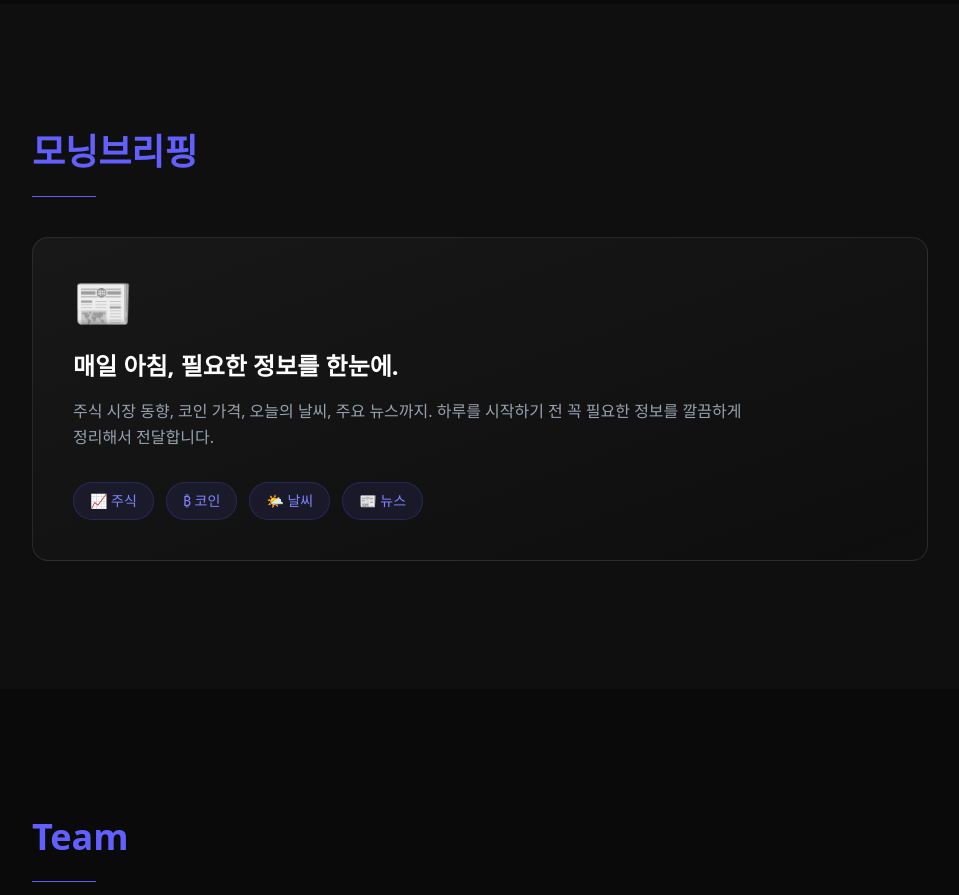
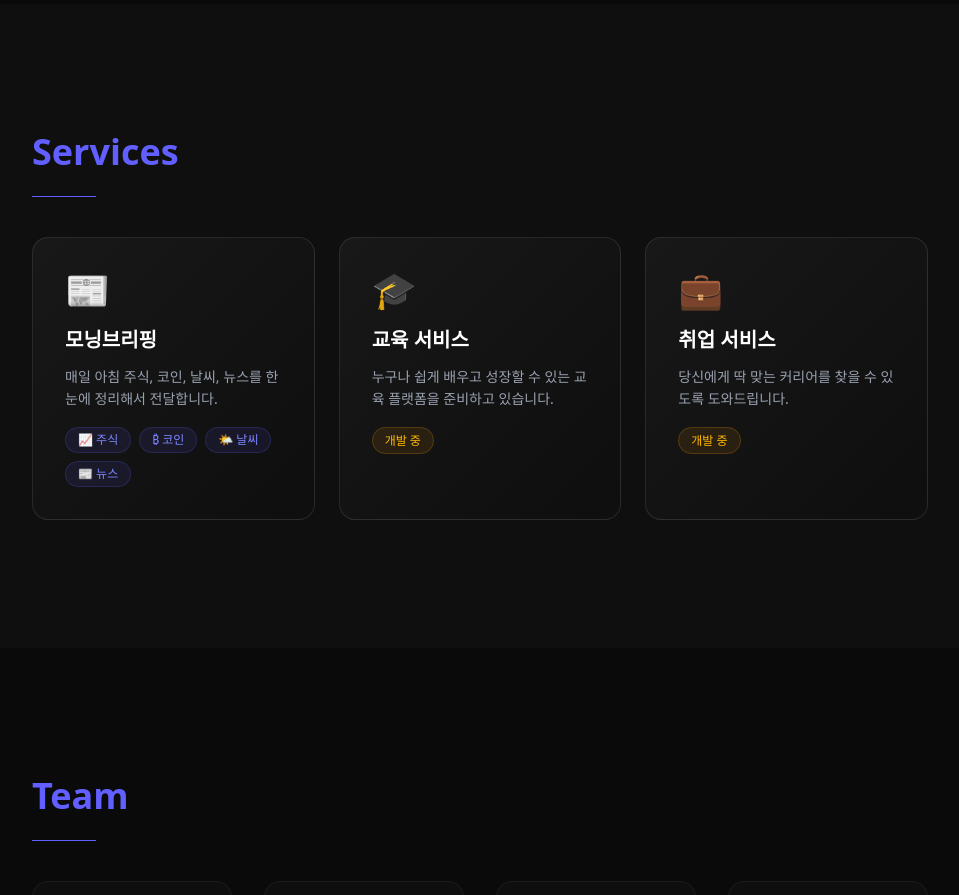
Before and after one commit to netdiver9/web-zuply, a Next.js app: page / in a window 1280 px wide. Shown: the part 1240-2135 px from the top of the page, without its empty margins (160-1119 px from the left). Built offline with nearby package versions, Linux system fonts and the light colour scheme.

Commit message:
Add education and career services (in development)

```diff
--- a/src/app/page.tsx
+++ b/src/app/page.tsx
@@ -54,28 +54,60 @@ export default function Home() {
         </div>
       </section>
 
-      {/* Product — 모닝브리핑 */}
+      {/* Products */}
       <section id="product" className="py-32 px-6 bg-white/[0.02]">
         <div className="max-w-4xl mx-auto">
           <h2 className="text-3xl sm:text-4xl font-bold mb-6">
-            <span className="text-indigo-500">모닝브리핑</span>
+            <span className="text-indigo-500">Services</span>
           </h2>
           <div className="h-px w-16 bg-indigo-500 mb-10" />
-          <div className="group relative p-10 rounded-2xl border border-white/10 bg-gradient-to-br from-white/[0.04] to-transparent">
+          <div className="grid grid-cols-1 md:grid-cols-3 gap-6">
+            {/* 모닝브리핑 */}
+            <div className="group relative p-8 rounded-2xl border border-white/10 bg-gradient-to-br from-white/[0.04] to-transparent hover:border-indigo-500/30 transition-all">
               <div className="absolute inset-0 bg-gradient-to-br from-indigo-500/5 to-transparent rounded-2xl opacity-0 group-hover:opacity-100 transition-opacity" />
               <div className="relative">
-              <div className="text-5xl mb-6">📰</div>
-              <h3 className="text-2xl font-bold mb-4">매일 아침, 필요한 정보를 한눈에.</h3>
-              <p className="text-gray-400 leading-relaxed mb-8 max-w-2xl">
-                주식 시장 동향, 코인 가격, 오늘의 날씨, 주요 뉴스까지.
-                하루를 시작하기 전 꼭 필요한 정보를 깔끔하게 정리해서 전달합니다.
+                <div className="text-4xl mb-4">📰</div>
+                <h3 className="text-xl font-bold mb-3">모닝브리핑</h3>
+                <p className="text-gray-400 text-sm leading-relaxed mb-4">
+                  매일 아침 주식, 코인, 날씨, 뉴스를 한눈에 정리해서 전달합니다.
                 </p>
-              <div className="flex flex-wrap gap-3">
+                <div className="flex flex-wrap gap-2">
                   {["📈 주식", "₿ 코인", "🌤️ 날씨", "📰 뉴스"].map((tag) => (
-                  <span key={tag} className="px-4 py-2 rounded-full text-sm bg-indigo-500/10 text-indigo-400 border border-indigo-500/20">
+                    <span key={tag} className="px-3 py-1 rounded-full text-xs bg-indigo-500/10 text-indigo-400 border border-indigo-500/20">
                       {tag}
                     </span>
                   ))}
+                </div>
+              </div>
+            </div>
+
+            {/* 교육 서비스 */}
+            <div className="group relative p-8 rounded-2xl border border-white/10 bg-gradient-to-br from-white/[0.04] to-transparent hover:border-indigo-500/30 transition-all">
+              <div className="absolute inset-0 bg-gradient-to-br from-indigo-500/5 to-transparent rounded-2xl opacity-0 group-hover:opacity-100 transition-opacity" />
+              <div className="relative">
+                <div className="text-4xl mb-4">🎓</div>
+                <h3 className="text-xl font-bold mb-3">교육 서비스</h3>
+                <p className="text-gray-400 text-sm leading-relaxed mb-4">
+                  누구나 쉽게 배우고 성장할 수 있는 교육 플랫폼을 준비하고 있습니다.
+                </p>
+                <span className="px-3 py-1 rounded-full text-xs bg-amber-500/10 text-amber-400 border border-amber-500/20">
+                  개발 중
+                </span>
+              </div>
+            </div>
+
+            {/* 취업 서비스 */}
+            <div className="group relative p-8 rounded-2xl border border-white/10 bg-gradient-to-br from-white/[0.04] to-transparent hover:border-indigo-500/30 transition-all">
+              <div className="absolute inset-0 bg-gradient-to-br from-indigo-500/5 to-transparent rounded-2xl opacity-0 group-hover:opacity-100 transition-opacity" />
+              <div className="relative">
+                <div className="text-4xl mb-4">💼</div>
+                <h3 className="text-xl font-bold mb-3">취업 서비스</h3>
+                <p className="text-gray-400 text-sm leading-relaxed mb-4">
+                  당신에게 딱 맞는 커리어를 찾을 수 있도록 도와드립니다.
+                </p>
+                <span className="px-3 py-1 rounded-full text-xs bg-amber-500/10 text-amber-400 border border-amber-500/20">
+                  개발 중
+                </span>
               </div>
             </div>
           </div>
```
Lines whose indentation alone changed are shown as unchanged.
